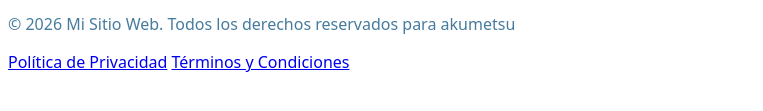
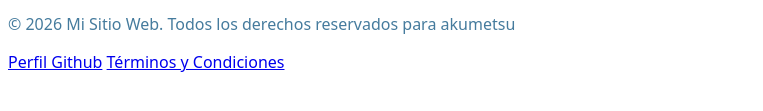
Before and after one commit to DavidMichilena/cvpage, a plain HTML site: page index.html in a window 1280 px wide. Shown: the part 381-492 px from the top of the page, without its empty margins (0-763 px from the left). Drawn offline with Linux system fonts and the light colour scheme.

Commit message:
Fix HTML structure and update footer links

```diff
--- a/index.html
+++ b/index.html
@@ -45,7 +45,7 @@
         <div class="footer-content">
             <p>&copy; 2026 Mi Sitio Web. Todos los derechos reservados para akumetsu</p>
             <div class="footer-links">
-                <a href="#privacidad">Política de Privacidad</a>
+                <a href="https://github.com/DavidMichilena">Perfil Github</a>
                 <a href="#terminos">Términos y Condiciones</a>
             </div>
         </div>
```
